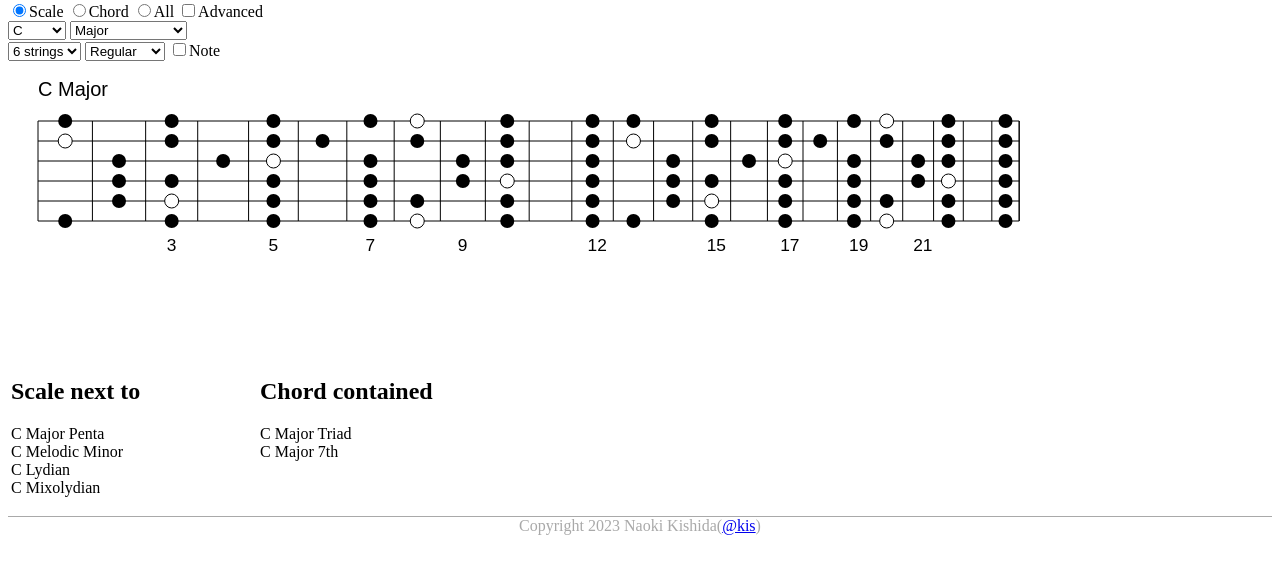
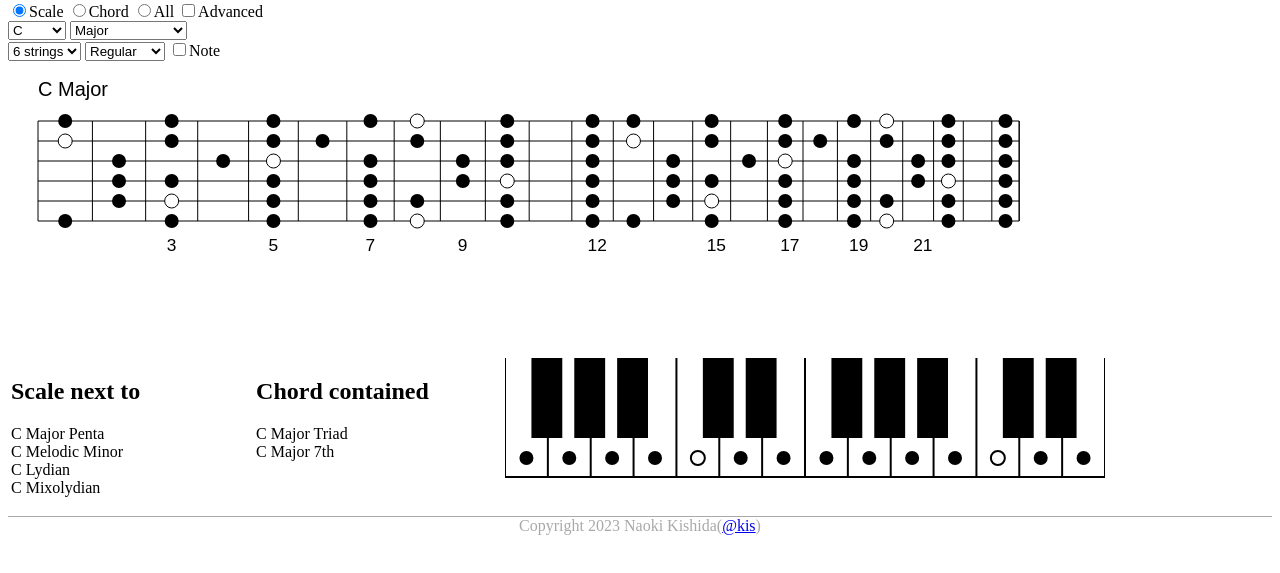
Before and after one commit to voldin912/Guitar, a website: page docs/index.html in a window 1280 px wide. Shown: the part 79-652 px from the top of the page. Drawn offline with Linux system fonts and the light colour scheme.

Commit message:
Support keyboard #6

```diff
--- a/docs/drawtab.js
+++ b/docs/drawtab.js
@@ -1,4 +1,4 @@
-function draw(name, major, k, sn, tune, note, chord) {
+function draw(name, notes, k, stringCount, tune, note, chord) {
     function calcPos(f) {
         return f * (55 - f / 1.7);
     }
@@ -16,13 +16,13 @@ function draw(name, major, k, sn, tune, note, chord) {
     ctx.fillStyle = "white";
     ctx.fillRect(0, 0, canvas.width, canvas.height);
     ctx.beginPath();
-    for (let i = 0; i < sn; i++) {
+    for (let i = 0; i < stringCount; i++) {
         ctx.moveTo(LEFT, TOP + i * 20);
         ctx.lineTo(LEFT + calcPos(24), TOP + i * 20);
     }
     for (let i = 0; i <= 24; i++) {
         ctx.moveTo(LEFT + calcPos(i), TOP + 0 * 20);
-        ctx.lineTo(LEFT + calcPos(i), TOP + (sn - 1) * 20);
+        ctx.lineTo(LEFT + calcPos(i), TOP + (stringCount - 1) * 20);
     }
     ctx.closePath();
     ctx.stroke();
@@ -32,14 +32,14 @@ function draw(name, major, k, sn, tune, note, chord) {
     const marks = [3, 5, 7, 9, 12, 15, 17, 19, 21];
     ctx.font = "13pt Arial";
     for (let p of marks) {
-        ctx.fillText(p.toString(), calcCenter(p) + LEFT - 5, TOP + (sn - 1) * 20 + 30);
+        ctx.fillText(p.toString(), calcCenter(p) + LEFT - 5, TOP + (stringCount - 1) * 20 + 30);
     }
     const offset = 4 + 24 - k;
-    for (let i = 0; i < sn; i++) {
-        const str = i + (sn < 6 ? 1 : 0);
+    for (let i = 0; i < stringCount; i++) {
+        const str = i + (stringCount < 6 ? 1 : 0);
         for (let pos = 1; pos <= 24; pos++) {
             const noteNum = (tune[str] + pos + offset) % 12;
-            const flag = major[noteNum];
+            const flag = notes[noteNum];
             if (flag == 0)
                 continue;
             if (note) {
@@ -200,6 +200,59 @@ for (const [idx, [val]] of tunes.entries()) {
     tune.appendChild(opt);
 }
 const note = document.getElementById("note");
+const keyboard = document.getElementById("keyb");
+function drawKey(notes, k) {
+    const ctx = keyboard.getContext("2d");
+    const width = keyboard.width;
+    const height = keyboard.height;
+    ctx.fillStyle = "black";
+    ctx.fillRect(0, 0, width, height);
+    const keys = 14;
+    const keyWidth = width / keys;
+    const offset = 3;
+    const keyMap = [0, 1, 2, 3, 4, -1, 5, 6, 7, 8, 9, 10, 11, -1];
+    ctx.fillStyle = "white";
+    for (let i = 0; i < keys; i++) {
+        ctx.fillRect(i * keyWidth + 1, 0, keyWidth - 2, height - 2);
+    }
+    ctx.fillStyle = "black";
+    const gap = 5;
+    for (let i = 0; i < keys; i++) {
+        if (((i + offset) % 7) == 2 || ((i + offset) % 7) == 6)
+            continue;
+        ctx.fillRect(i * keyWidth + keyWidth / 2 + gap, 0, keyWidth - 2 - gap * 2, height * 2 / 3);
+    }
+    for (let i = 0; i < keys * 2; ++i) {
+        const m = keyMap[(i + offset * 2) % 14];
+        if (m < 0)
+            continue;
+        const n = notes[(m + 12 - k) % 12];
+        if (n === 0)
+            continue;
+        const root = n === 2;
+        const blue = n === 3;
+        const white = i % 2 === 0;
+        ctx.beginPath();
+        ctx.arc((i + 1) * keyWidth / 2, height / 2 + (white ? height / 3 : 0), 7, 0, Math.PI * 2, true);
+        ctx.lineWidth = 2;
+        if (blue) {
+            ctx.fillStyle = "blue";
+            ctx.strokeStyle = "none";
+        }
+        else if (root) {
+            ctx.fillStyle = "white";
+            ctx.strokeStyle = "black";
+        }
+        else {
+            ctx.fillStyle = "black";
+            ctx.strokeStyle = "white";
+        }
+        ctx.fill();
+        if (root == white) {
+            ctx.stroke();
+        }
+    }
+}
 function repaint() {
     const k = parseInt(key.value);
     const s = parseInt(scale.value);
@@ -208,6 +261,7 @@ function repaint() {
     const n = note.checked;
     findNext(keys[k], s);
     draw(keys[k] + " " + scales[s][0], scales[s][1], k, sn, tunes[t][1], n, !scales[s][2]);
+    drawKey(scales[s][1], k);
 }
 key.onchange = repaint;
 scale.onchange = repaint;
--- a/docs/index.html
+++ b/docs/index.html
@@ -44,21 +44,22 @@
             <select id="tune"></select>
             <label><input id="note" type="checkbox" value="1">Note</label>
         </div>
-
         <div style="margin: 20px 10px">
         <canvas id="canv" width="1200" height="250"></canvas>
         </div>
         <div>
-            <table style="width: 500px"><tr><td style="width: 50%; vertical-align: top">
+            <table style="width: 1100px"><tr><td style="width: 25%; vertical-align: top">
                 <h2 id="scale-next">Scale next to</h2>
                 <div id="next">
 
                 </div>
-            </td><td style="width: 50%; vertical-align: top">
+            </td><td style="width: 25%; vertical-align: top">
                 <h2 id="chord-contained">Chord contained</h2>
                 <div id="contain">
 
                 </div>
+            </td><td style="width: 50%; vertical-align: top">
+                <canvas id="keyb" width="600" height="120"></canvas>
             </td></tr></table>
         </div>
         <div style="border-top: 1px solid darkgrey; text-align: center; margin-top: 12pt; color: darkgray">
```
Also changed, not shown: src/drawtab.ts (+63 -7 lines), README.md.
